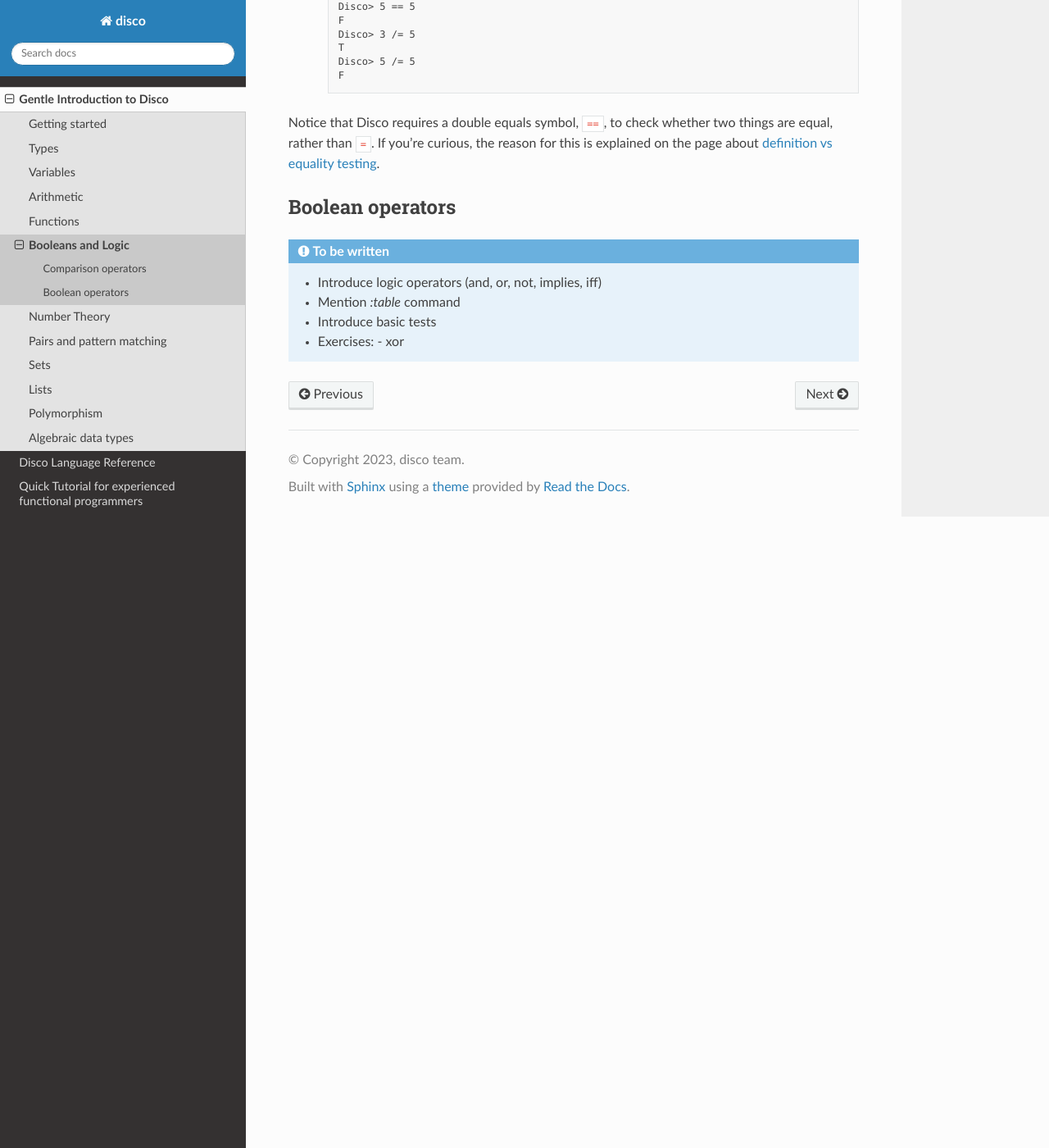
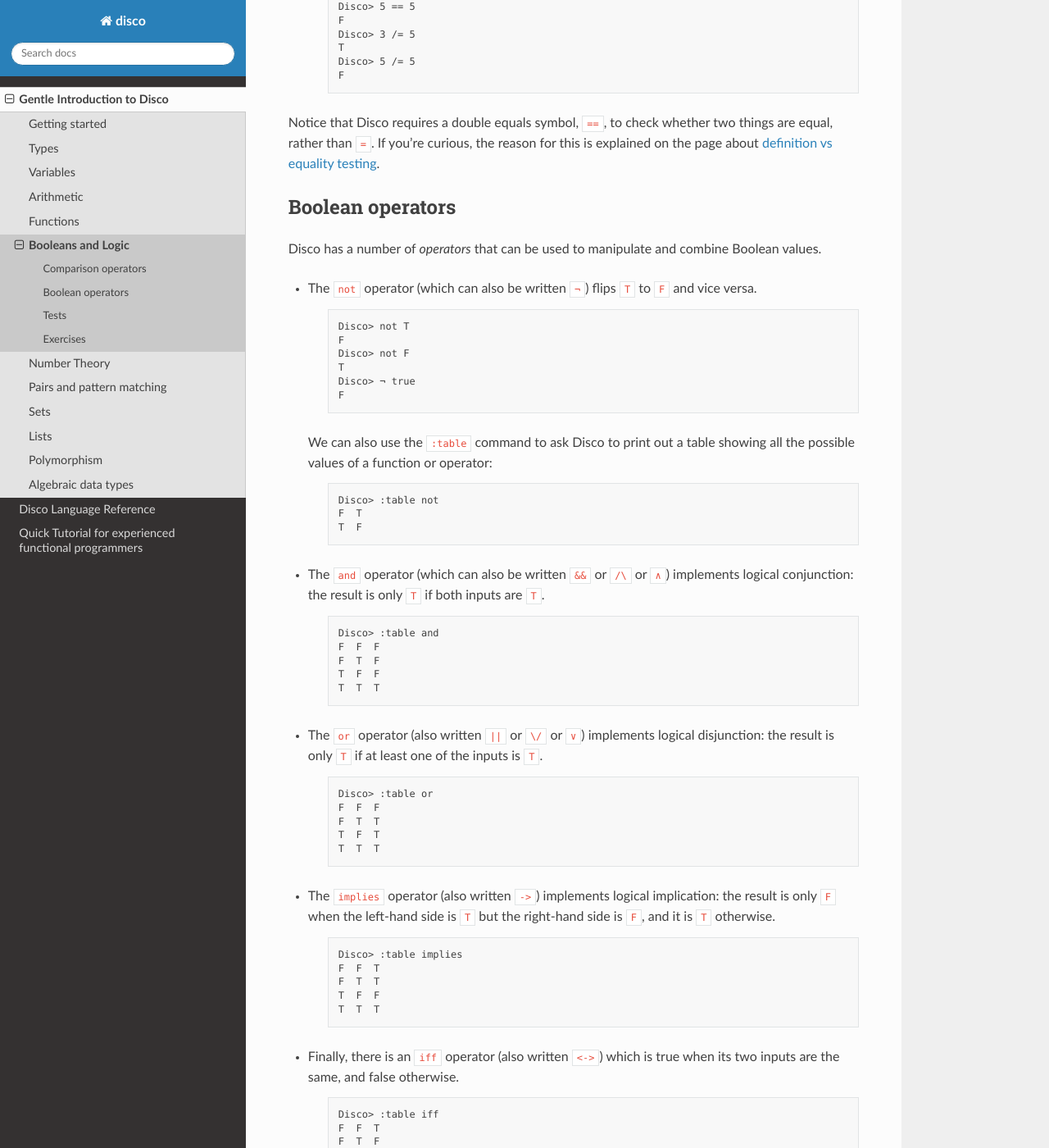
Before and after one commit to disco-lang/disco, a Sphinx documentation site: the page built from docs/introduction/booleans.rst, in a window 1280 px wide and 1400 px high, scrolled down 1319 px. Shown: the whole window at 82% size. Built offline with Sphinx 7.4.7 and the Read the Docs theme 3.1.0, drawn with Linux system fonts in a browser that asks for light colours; some of the changed text lies outside the part shown.

Commit message:
more about booleans in gentle intro

```diff
--- a/docs/introduction/booleans.rst
+++ b/docs/introduction/booleans.rst
@@ -85,10 +85,84 @@ equality testing </reference/def-vs-test>`.
 Boolean operators
 -----------------
 
-.. admonition:: To be written
+Disco has a number of *operators* that can be used to manipulate and
+combine Boolean values.
 
-   - Introduce logic operators (and, or, not, implies, iff)
-   - Mention `:table` command
-   - Introduce basic tests
-   - Exercises:
-     - xor
+* The ``not`` operator (which can also be written ``¬``) flips ``T``
+  to ``F`` and vice versa.
+
+    ::
+
+       Disco> not T
+       F
+       Disco> not F
+       T
+       Disco> ¬ true
+       F
+
+  We can also use the ``:table`` command to ask Disco to print out a
+  table showing all the possible values of a function or operator:
+
+    ::
+
+       Disco> :table not
+       F  T
+       T  F
+
+* The ``and`` operator (which can also be written ``&&`` or ``/\`` or
+  ``∧``) implements logical conjunction: the result is only ``T`` if
+  both inputs are ``T``.
+
+    ::
+
+       Disco> :table and
+       F  F  F
+       F  T  F
+       T  F  F
+       T  T  T
+
+* The ``or`` operator (also written ``||`` or ``\/`` or ``∨``)
+  implements logical disjunction: the result is only ``T`` if at least one
+  of the inputs is ``T``.
+
+    ::
+
+       Disco> :table or
+       F  F  F
+       F  T  T
+       T  F  T
+       T  T  T
+
+* The ``implies`` operator (also written ``->``) implements logical
+  implication: the result is only ``F`` when the left-hand side is
+  ``T`` but the right-hand side is ``F``, and it is ``T`` otherwise.
+
+    ::
+
+       Disco> :table implies
+       F  F  T
+       F  T  T
+       T  F  F
+       T  T  T
+
+* Finally, there is an ``iff`` operator (also written ``<->``) which
+  is true when its two inputs are the same, and false otherwise.
+
+    ::
+
+       Disco> :table iff
+       F  F  T
+       F  T  F
+       T  F  F
+       T  T  T
+
+Tests
+-----
+
+- Introduce basic tests: syntax, `:test` command
+
+Exercises
+---------
+
+- Exercises:
+  - xor
```
